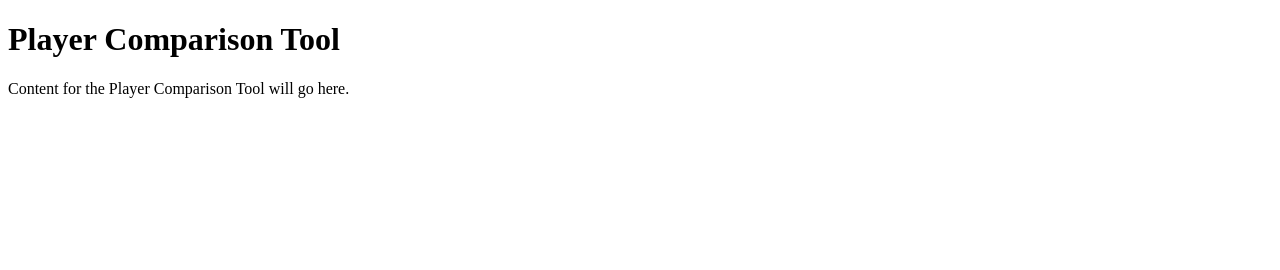
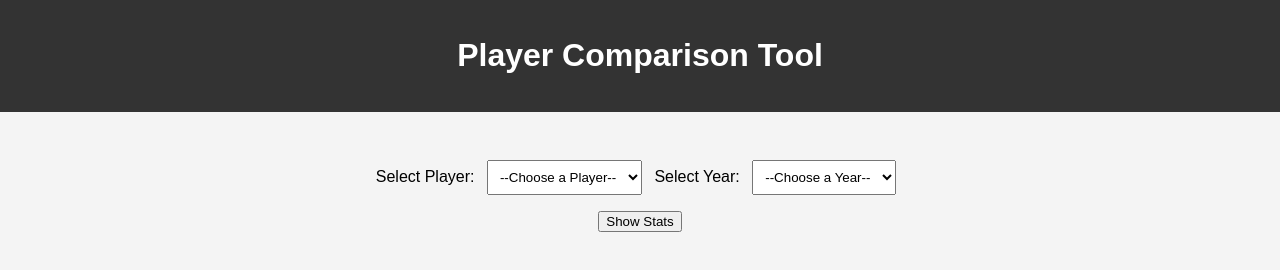
Before and after one commit to JacobFuller65/NBAcomparisons, a plain HTML site: page html files/player-comparison.html in a window 1280 px wide. Drawn offline with Linux system fonts and the light colour scheme.

Commit message:
Design player comparison tool

```diff
--- a/html files/player-comparison.html
+++ b/html files/player-comparison.html
@@ -4,13 +4,105 @@
     <meta charset="UTF-8">
     <meta name="viewport" content="width=device-width, initial-scale=1.0">
     <title>Player Comparison Tool</title>
+    <style>
+        body {
+            font-family: Arial, sans-serif;
+            margin: 0;
+            padding: 0;
+            background-color: #f4f4f4;
+        }
+        header {
+            background-color: #333;
+            color: white;
+            padding: 1rem 0;
+            text-align: center;
+        }
+        .content {
+            padding: 2rem;
+            text-align: center;
+        }
+        .dropdowns {
+            margin: 1rem 0;
+        }
+        select {
+            padding: 0.5rem;
+            margin: 0 0.5rem;
+        }
+        .stats-display {
+            margin-top: 2rem;
+            padding: 1rem;
+            background-color: white;
+            border: 1px solid #ccc;
+            display: inline-block;
+            text-align: left;
+        }
+    </style>
 </head>
 <body>
     <header>
         <h1>Player Comparison Tool</h1>
     </header>
     <div class="content">
-        <p>Content for the Player Comparison Tool will go here.</p>
+        <div class="dropdowns">
+            <label for="player-select">Select Player:</label>
+            <select id="player-select">
+                <option value="">--Choose a Player--</option>
+                <option value="LeBron James">LeBron James</option>
+                <option value="Stephen Curry">Stephen Curry</option>
+                <option value="Kevin Durant">Kevin Durant</option>
+                <!-- Add more players as needed -->
+            </select>
+
+            <label for="year-select">Select Year:</label>
+            <select id="year-select">
+                <option value="">--Choose a Year--</option>
+                <option value="2023">2023</option>
+                <option value="2022">2022</option>
+                <option value="2021">2021</option>
+                <!-- Add more years as needed -->
+            </select>
+        </div>
+
+        <button onclick="displayStats()">Show Stats</button>
+
+        <div id="stats-display" class="stats-display" style="display: none;">
+            <h3>Player Stats</h3>
+            <p id="stats-content">Select a player and year to view stats.</p>
+        </div>
     </div>
+
+    <script>
+        function displayStats() {
+            const player = document.getElementById('player-select').value;
+            const year = document.getElementById('year-select').value;
+            const statsDisplay = document.getElementById('stats-display');
+            const statsContent = document.getElementById('stats-content');
+
+            if (player && year) {
+                // Example stats data (replace with real data or API integration)
+                const stats = {
+                    "LeBron James": {
+                        "2023": "Points: 25.3, Rebounds: 7.9, Assists: 7.1",
+                        "2022": "Points: 30.3, Rebounds: 8.2, Assists: 6.2"
+                    },
+                    "Stephen Curry": {
+                        "2023": "Points: 29.4, Rebounds: 6.1, Assists: 6.3",
+                        "2022": "Points: 25.5, Rebounds: 5.2, Assists: 6.3"
+                    },
+                    "Kevin Durant": {
+                        "2023": "Points: 29.1, Rebounds: 6.7, Assists: 5.0",
+                        "2022": "Points: 29.9, Rebounds: 7.4, Assists: 6.4"
+                    }
+                };
+
+                const playerStats = stats[player]?.[year] || "Stats not available for this selection.";
+                statsContent.textContent = `${player} (${year}): ${playerStats}`;
+                statsDisplay.style.display = "block";
+            } else {
+                statsContent.textContent = "Please select both a player and a year.";
+                statsDisplay.style.display = "block";
+            }
+        }
+    </script>
 </body>
 </html>
```
